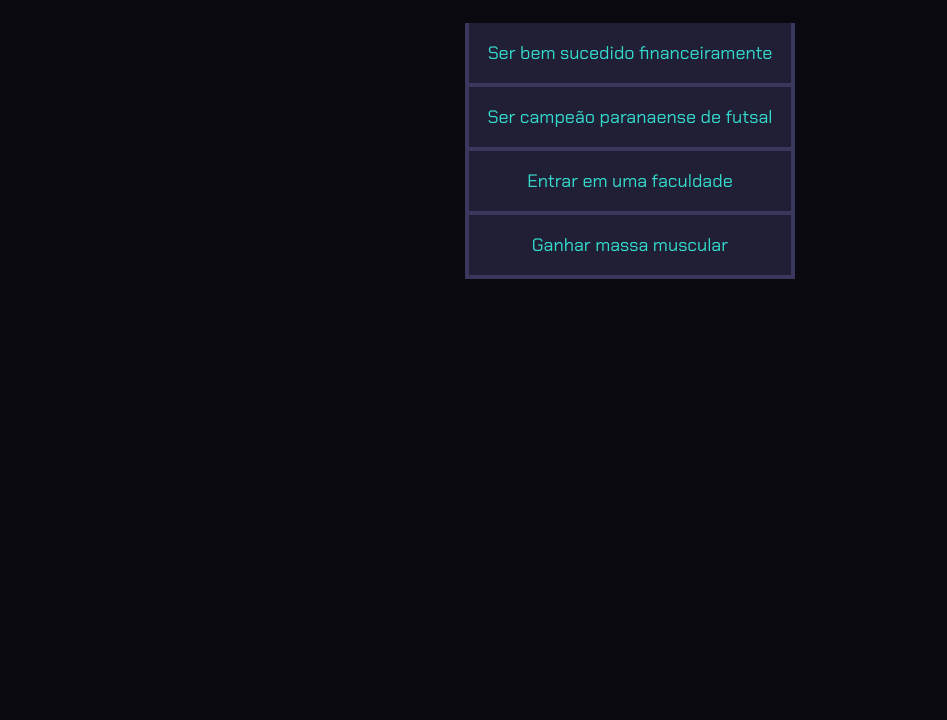
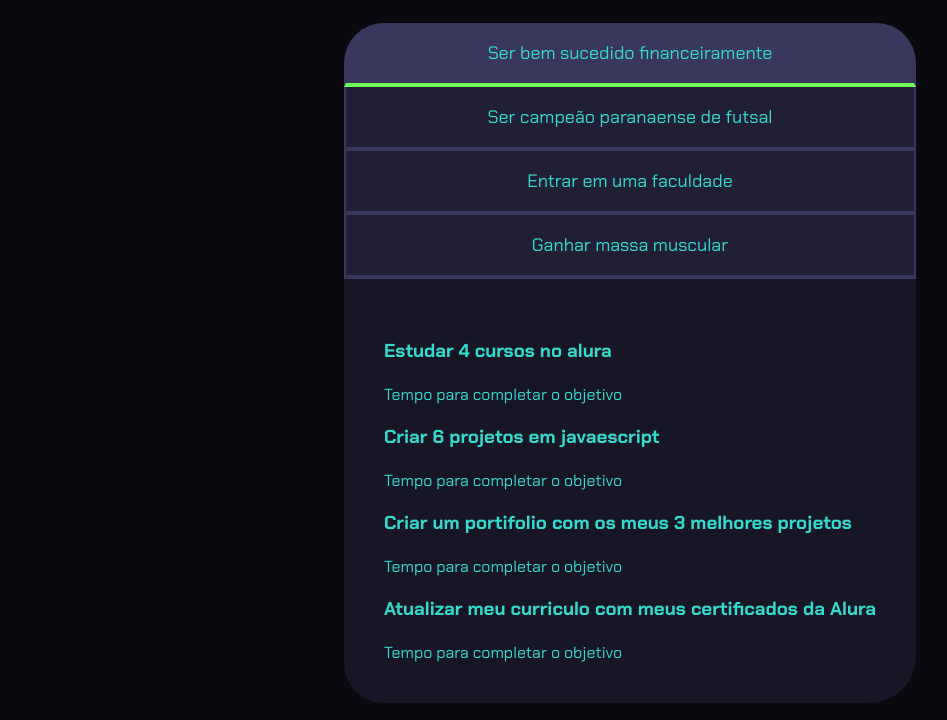
Before and after one commit to werlangfeix/programa-ao2024meusobjetivos, a plain HTML site: page joao-feix-programaçao2024/index.html in a window 1280 px wide. Both pictures are taken after a click on the button "Ser bem sucedido financeiramente". Shown: the part 80-800 px from the top of the page, without its empty margins (10-957 px from the left). Drawn offline with Linux system fonts and the light colour scheme.

Commit message:
Add files via upload

```diff
--- a/joao-feix-programaçao2024/index.html
+++ b/joao-feix-programaçao2024/index.html
@@ -11,12 +11,34 @@
 </body>
   <section class="conteudo-principal">
     <h2 class="titulo-principal">Meus objetivos do ano<span>_</span></h2>
+    <div class="conteudo">
     <div class="botoes">
-        <button class="botao">Ser bem sucedido financeiramente </button>
+        <button class="botao ativo">Ser bem sucedido financeiramente </button>
         <button class="botao">Ser campeão paranaense de futsal</button>
         <button class="botao">Entrar em uma faculdade</button>
         <button class="botao">Ganhar massa muscular</button>
     </div>
+    <div class="abas-textos">
+      <div class="aba-conteudo">
+        <h3 class="aba-conteudo-titulo-principal">Estudar 4 cursos no alura</h3>
+        <h4 class="aba-conteudo-titulo-secundario"></h4>Tempo para completar o objetivo</h4>
+      </div>
+      <div class="aba-conteudo">
+        <h3 class="aba-conteudo-titulo-principal">Criar 6 projetos em javaescript</h3>
+        <h4 class="aba-conteudo-titulo-secundario"></h4>Tempo para completar o objetivo</h4>
+      </div>
+      <div class="aba-conteudo">
+        <h3 class="aba-conteudo-titulo-principal">Criar um portifolio com os meus 3 melhores projetos</h3>
+        <h4 class="aba-conteudo-titulo-secundario"></h4>Tempo para completar o objetivo</h4>
+      </div>
+      <div class="aba-conteudo">
+        <h3 class="aba-conteudo-titulo-principal">Atualizar meu curriculo com meus certificados da Alura</h3>
+        <h4 class="aba-conteudo-titulo-secundario"></h4>Tempo para completar o objetivo</h4>
+      </div>
+    </div>
+    </div>
   </section>
+  <script src="main.js"></script>
+
 </body>
 </html>
--- /dev/null
+++ b/joao-feix-programaçao2024/main.js
@@ -0,0 +1,14 @@
+const botoes = document.querySelectorAll(".botao");
+
+for(let i=0;i <botoes.length;i++){
+    botoes[i].onclick = function(){
+
+
+        for(let j=0;j<botoes.length;j++){
+            botoes[j].classList.remove("ativo");
+        }
+
+        botoes[i].classList.add("ativo");
+    }
+    console.log(i);
+}
--- a/joao-feix-programaçao2024/style.css
+++ b/joao-feix-programaçao2024/style.css
@@ -45,11 +45,35 @@ font-family: 'Chakra Petch', sans-serif;
     align-items: center;
     width: 100%;
     border-bottom: 4px solid var(--botao-ativo);
-    border-left: 4px solid var(--botao-ativo);
-    border-right: 4px solid var(--botao-ativo);
+    border-left: 2px solid var(--botao-ativo);
+    border-right: 2px solid var(--botao-ativo);
     border-top: none;
 
 }
+.botao:first-child{
+    border-radius: 40px 40px 0 0;
+}
+.botoes{
+    display: block;
+}
+.botao.ativo{
+    background-color: var(--botao-ativo);
+    border-bottom: 4px solid var(--verde);
+}
+.abas-textos{
+    background-color: var(--texto-de-fundo);
+    padding: 40px;
+    border-radius: 0 0 47px 40px;
+}
 @media screen and(min-width: 768px) {
+    .botoes {
+        display:flex;
+    }
+    .botao:first-child{
+        border-radius: 40px 0 0 0 ;
+    }
+    .botao:last-child{
+        border-radius: 0 40px 0 0 ;
+    }
 
 }
```
